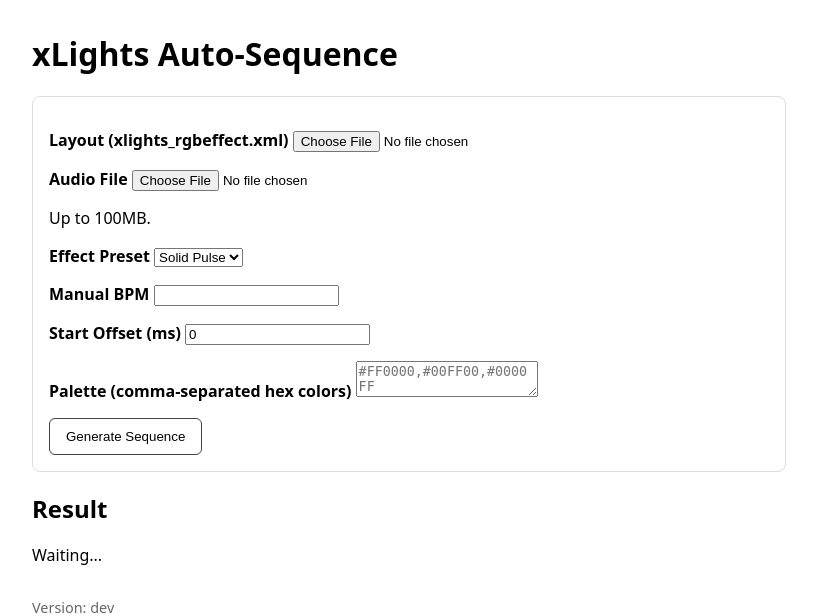
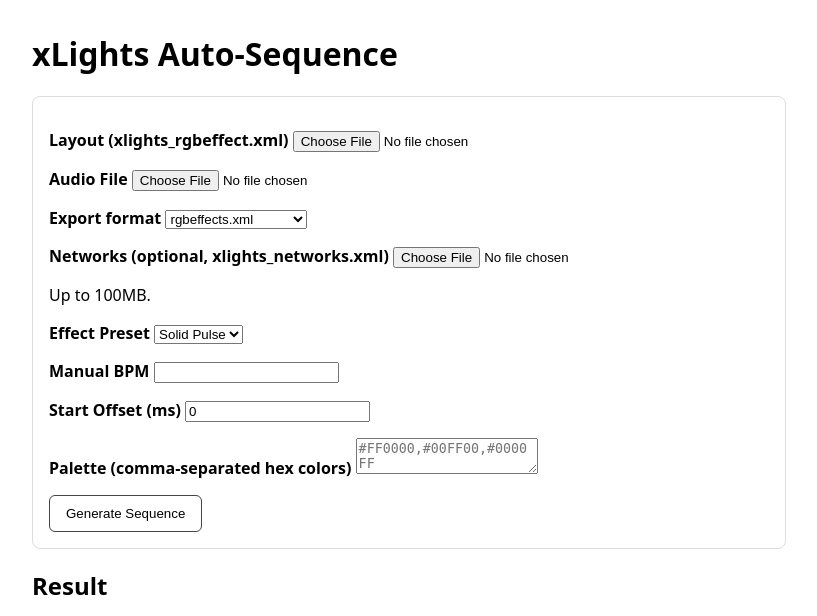
Before and after one commit to hislopkent/xlights-sequence-generator, a Flask app: page / in a window 1280 px wide. Shown: the top 616 px of the page, without its empty margins (0-817 px from the left). Run offline with Flask 3, Linux system fonts and the light colour scheme.

Commit message:
Add export format selection and networks upload

```diff
--- a/app.py
+++ b/app.py
@@ -80,9 +80,11 @@ def generate():
     )
     layout = request.files.get("layout")
     audio = request.files.get("audio")
+    networks = request.files.get("networks")
     preset = request.form.get("preset", "solid_pulse")
     manual_bpm = float(request.form.get("manual_bpm") or 0) or None
     start_offset_ms = int(request.form.get("start_offset_ms") or 0)
+    export_format = request.form.get("export_format", "rgbeffects_xml")
     palette_str = request.form.get("palette", "").strip()
     palette = None
     if palette_str:
@@ -112,6 +114,8 @@ def generate():
 
     if not _ok(layout.filename, ALLOWED_XML):
         return jsonify(ok=False, error="Layout must be .xml"), 400
+    if networks and not _ok(networks.filename, ALLOWED_XML):
+        return jsonify(ok=False, error="Networks must be .xml"), 400
     if not _ok(audio.filename, ALLOWED_AUDIO):
         return jsonify(ok=False, error="Audio must be mp3/wav/m4a/aac"), 400
 
@@ -128,6 +132,8 @@ def generate():
         return jsonify(ok=False, error=f"Layout file too large (max {max_mb}MB)."), 400
     if not _size_ok(audio):
         return jsonify(ok=False, error=f"Audio file too large (max {max_mb}MB)."), 400
+    if networks and not _size_ok(networks):
+        return jsonify(ok=False, error=f"Networks file too large (max {max_mb}MB)."), 400
 
     layout_ext = layout.filename.rsplit(".", 1)[-1].lower()
     audio_ext = audio.filename.rsplit(".", 1)[-1].lower()
@@ -135,15 +141,18 @@ def generate():
     job = str(uuid.uuid4())
     xml_path = os.path.join(app.config["UPLOAD_FOLDER"], f"{job}-layout.xml")
     audio_path = os.path.join(app.config["UPLOAD_FOLDER"], f"{job}-audio.{audio_ext}")
+    networks_path = None
 
     layout.save(xml_path)
     audio.save(audio_path)
     layout_bytes = os.path.getsize(xml_path)
     audio_bytes = os.path.getsize(audio_path)
-    app.logger.info(
-        "generate_files",
-        extra={"layout_bytes": layout_bytes, "audio_bytes": audio_bytes},
-    )
+    extra = {"layout_bytes": layout_bytes, "audio_bytes": audio_bytes}
+    if networks:
+        networks_path = os.path.join(app.config["UPLOAD_FOLDER"], f"{job}-networks.xml")
+        networks.save(networks_path)
+        extra["networks_bytes"] = os.path.getsize(networks_path)
+    app.logger.info("generate_files", extra=extra)
 
     try:
         models = parse_models(xml_path)
@@ -200,6 +209,8 @@ def generate():
     os.makedirs(job_dir, exist_ok=True)
     out_xml = os.path.join(job_dir, "rgbeffects.xml")
     write_rgbeffects(tree, out_xml)
+    if networks_path:
+        shutil.copy(networks_path, os.path.join(job_dir, "xlights_networks.xml"))
 
     with open(os.path.join(job_dir, "metadata.json"), "w", encoding="utf-8") as f:
         json.dump({
@@ -207,10 +218,12 @@ def generate():
             "bpm": bpm_val,
             "durationMs": duration_ms,
             "models": [m.__dict__ for m in models],
-            "preset": preset,
-            "manual_bpm": manual_bpm,
-            "start_offset_ms": start_offset_ms
-        }, f, indent=2)
+          "preset": preset,
+          "manual_bpm": manual_bpm,
+          "start_offset_ms": start_offset_ms,
+          "export_format": export_format,
+          "has_networks": bool(networks_path)
+          }, f, indent=2)
 
     with open(os.path.join(job_dir, "preview.json"), "w", encoding="utf-8") as f:
         json.dump({"beatTimes": beat_times, "sections": sections}, f)
@@ -228,9 +241,10 @@ def generate():
             "durationMs": duration_ms,
             "modelCount": len(models),
             "modelNames": [m.name for m in models],
-            "downloadUrl": f"/download/{job}",
-        }
-    )
+              "downloadUrl": f"/download/{job}",
+              "exportFormat": export_format,
+          }
+      )
 
 
 @app.get("/preview.json")
@@ -256,6 +270,17 @@ def download(job):
     job_dir = os.path.join(app.config["OUTPUT_FOLDER"], job)
     if not os.path.isdir(job_dir):
         return ("Not found", 404)
+    export_format = "rgbeffects_xml"
+    meta_path = os.path.join(job_dir, "metadata.json")
+    if os.path.isfile(meta_path):
+        with open(meta_path, "r", encoding="utf-8") as f:
+            try:
+                export_format = json.load(f).get("export_format", export_format)
+            except Exception:
+                pass
+    if export_format == "rgbeffects_xml":
+        file_path = os.path.join(job_dir, "rgbeffects.xml")
+        return send_file(file_path, as_attachment=True, download_name="rgbeffects.xml")
     zip_path = shutil.make_archive(job_dir, "zip", job_dir)
     return send_file(zip_path, as_attachment=True, download_name=f"xlights_{job}.zip")
 
--- a/static/main.js
+++ b/static/main.js
@@ -5,6 +5,11 @@ const previewCanvas = document.getElementById('previewCanvas');
 const MAX_MB = 25;
 const ALLOWED_XML = ['text/xml', 'application/xml'];
 const ALLOWED_AUDIO = ['audio/mpeg', 'audio/wav', 'audio/x-wav', 'audio/aac', 'audio/m4a', 'audio/mp4'];
+const EXPORT_FORMAT_LABELS = {
+  rgbeffects_xml: 'rgbeffects.xml',
+  xsq: 'XSQ (single file)',
+  xsqz: 'XSQZ (zip package)'
+};
 
 function showError(msg) {
   out.className = 'error-banner';
@@ -17,6 +22,7 @@ function showMessage(msg) {
 }
 
 function showResult(j) {
+  const exportLabel = EXPORT_FORMAT_LABELS[j.exportFormat] || j.exportFormat;
   const minutes = Math.floor(j.durationMs / 60000);
   const seconds = Math.floor((j.durationMs % 60000) / 1000)
     .toString()
@@ -30,11 +36,12 @@ function showResult(j) {
   const downloadUrl = location.origin + j.downloadUrl;
   out.className = 'result-panel';
   out.innerHTML = `
+      <p><strong>Export format:</strong> ${exportLabel}</p>
       <p><strong>Detected BPM:</strong> ${j.bpm ?? 'n/a'}</p>
       <p><strong>Manual BPM:</strong> ${j.manualBpm ?? 'n/a'}</p>
       <p><strong>Duration:</strong> ${minutes}:${seconds}</p>
       <p><strong>Models (${j.modelCount}):</strong> ${modelText}</p>
-      <a class="download-btn" href="${downloadUrl}">Download</a>
+      <a class="download-btn" href="${downloadUrl}" download>Download</a>
     `;
     renderPreview(j.jobId, j.durationMs);
 }
@@ -44,9 +51,10 @@ form.addEventListener('submit', async (e) => {
 
   const layoutFile = form.layout.files[0];
   const audioFile = form.audio.files[0];
+  const networksFile = form.networks.files[0];
   const maxBytes = MAX_MB * 1024 * 1024;
 
-  if (layoutFile.size > maxBytes || audioFile.size > maxBytes) {
+  if (layoutFile.size > maxBytes || audioFile.size > maxBytes || (networksFile && networksFile.size > maxBytes)) {
     showError(`Files must be smaller than ${MAX_MB}MB.`);
     return;
   }
@@ -56,6 +64,10 @@ form.addEventListener('submit', async (e) => {
   }
   if (!ALLOWED_AUDIO.includes(audioFile.type)) {
     showError('Unsupported audio file type.');
+    return;
+  }
+  if (networksFile && !ALLOWED_XML.includes(networksFile.type)) {
+    showError('Unsupported networks file type.');
     return;
   }
 
--- a/templates/index.html
+++ b/templates/index.html
@@ -26,6 +26,16 @@
       </label>
       <label>Audio File
         <input name="audio" type="file" accept=".mp3,.wav,.m4a,.aac" required>
+      </label>
+      <label>Export format
+        <select name="export_format">
+          <option value="rgbeffects_xml" selected>rgbeffects.xml</option>
+          <option value="xsq">XSQ (single file)</option>
+          <option value="xsqz">XSQZ (zip package)</option>
+        </select>
+      </label>
+      <label>Networks (optional, xlights_networks.xml)
+        <input name="networks" type="file" accept=".xml">
       </label>
       <p>Up to 100MB.</p>
       <label>Effect Preset
```
